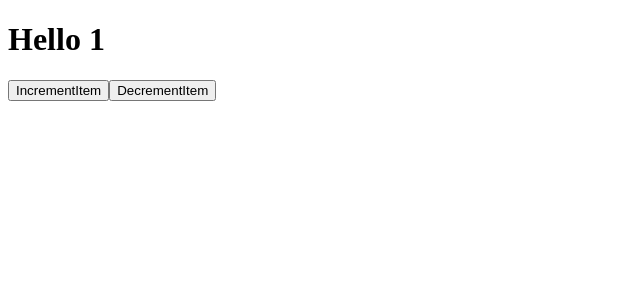
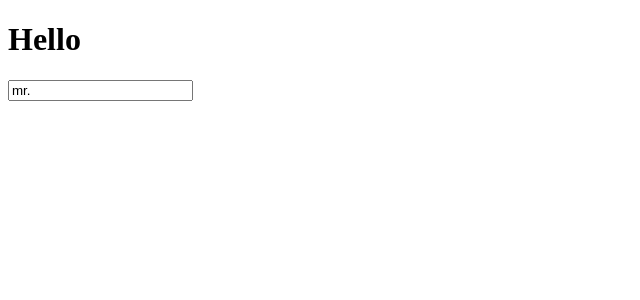
Before and after one commit to SINMINGYU/reactHooksPractice, a React (Create React App) app in the folder react-hooks/: page / in a window 1280 px wide. Shown: the top 300 px of the page, without its empty margins (0-640 px from the left). Built offline with nearby package versions, Linux system fonts and the light colour scheme.

Commit message:
practice_02_useInput

```diff
--- a/react-hooks/src/App.js
+++ b/react-hooks/src/App.js
@@ -1,43 +1,51 @@
-import React, { useState } from "react";
+import React from "react";
+import UseInput from "./UseInput";
 
-// function App() {
-//     const [item, setItem] = useState(1);
-//     const incrementItem = () => setItem((number) => number + 1);
-//     const decrementItem = () => setItem(item - 1);
+function App() {
+    // const maxLen = (value) => !value.includes("@");
+    // const name = useInput("Mr.", maxLen);
+    return (
+        <div className="App">
+            <h1>Hello</h1>
+            <div>
+                <UseInput
+                    initialValue={"mr."}
+                    validator={(value) => !value.includes("@")}
+                />
+            </div>
+            {/* <input
+                placeholder="Name"
+                value={name.value}
+                onChange={name.onChange}
+            /> */}
+        </div>
+    );
+}
 
-//     return (
-//         <div className="App">
-//             <h1>Hello {item}</h1>
-//             <button onClick={incrementItem}>IncrementItem</button>
-//             <button onClick={decrementItem}>DecrementItem</button>
-//         </div>
-//     );
+// class App extends React.Component {
+//     state = {
+//         item: 1,
+//     };
+//     render() {
+//         const { item } = this.state;
+//         return (
+//             <div className="App">
+//                 <h1>Hello {item}</h1>
+//                 <button onClick={this.incrementItem}>IncrementItem</button>
+//                 <button onClick={this.decrementItem}>DecrementItem</button>
+//             </div>
+//         );
+//     }
+//     incrementItem = () => {
+//         this.setState((state) => {
+//             return { item: state.item + 1 };
+//         });
+//     };
+//     decrementItem = () => {
+//         this.setState((state) => {
+//             return { item: state.item - 1 };
+//         });
+//     };
 // }
 
-class App extends React.Component {
-    state = {
-        item: 1,
-    };
-    render() {
-        const { item } = this.state;
-        return (
-            <div className="App">
-                <h1>Hello {item}</h1>
-                <button onClick={this.incrementItem}>IncrementItem</button>
-                <button onClick={this.decrementItem}>DecrementItem</button>
-            </div>
-        );
-    }
-    incrementItem = () => {
-        this.setState((state) => {
-            return { item: state.item + 1 };
-        });
-    };
-    decrementItem = () => {
-        this.setState((state) => {
-            return { item: state.item - 1 };
-        });
-    };
-}
-
 export default App;
--- /dev/null
+++ b/react-hooks/src/UseInput.js
@@ -0,0 +1,29 @@
+import { useState } from "react";
+
+const UseInput = ({ initialValue, validator }) => {
+    console.log(validator);
+    const [value, setValue] = useState(initialValue);
+    const onChange = (event) => {
+        const {
+            target: { value },
+        } = event;
+        let willUpdate = true;
+        // const validator = (value) => {
+        //     return !value.includes("@");
+        // };
+        if (typeof validator == "function") {
+            willUpdate = validator(value);
+        }
+        if (willUpdate) {
+            setValue(value);
+        }
+    };
+    // return { value, onChange };
+    return (
+        <div>
+            <input placeholder="Name" value={value} onChange={onChange} />
+        </div>
+    );
+};
+
+export default UseInput;
```
